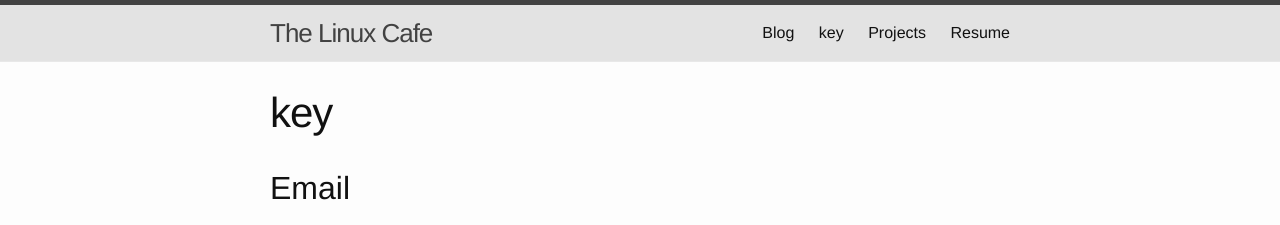
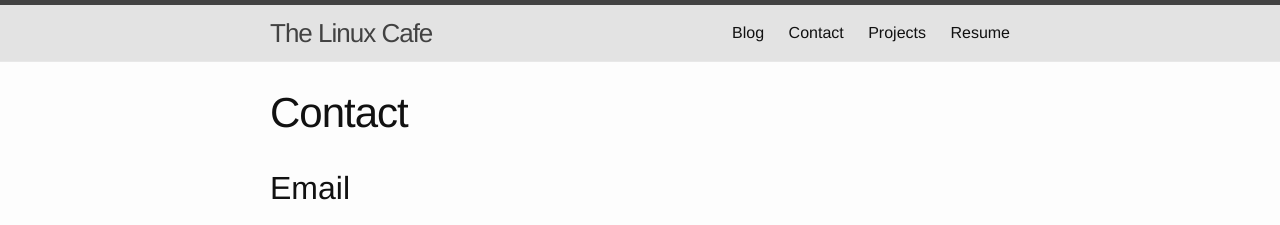
Before and after one commit to ericccsaysss/ericccsaysss.github.io, a Jekyll site: the page built from contact.md, in a window 1280 px wide. Shown: the top 225 px of the page. Built offline with Jekyll 4.4.1, drawn with Linux system fonts in a browser that asks for light colours.

Commit message:
changing page name for contact page

```diff
--- a/contact.md
+++ b/contact.md
@@ -1,7 +1,7 @@
 ---
 layout: page
-title: key
-permalink: /key
+title: Contact
+permalink: /contact
 ---
 
 ## Email
```
